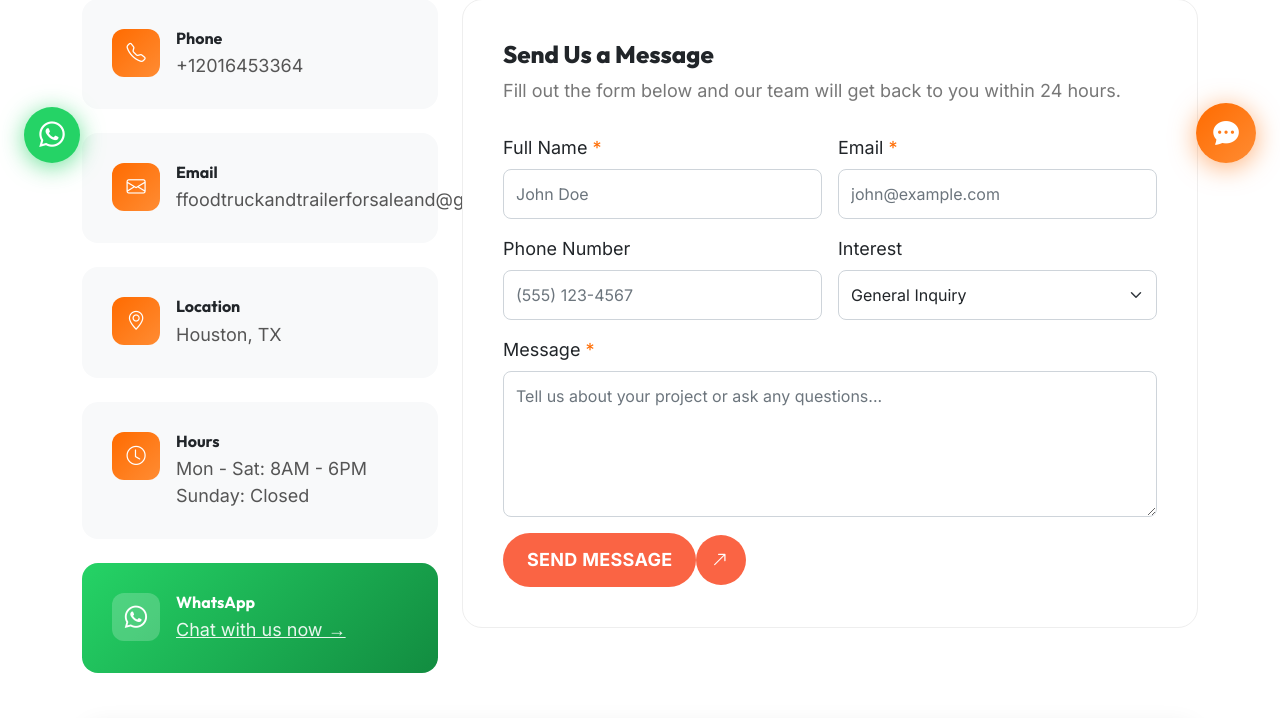
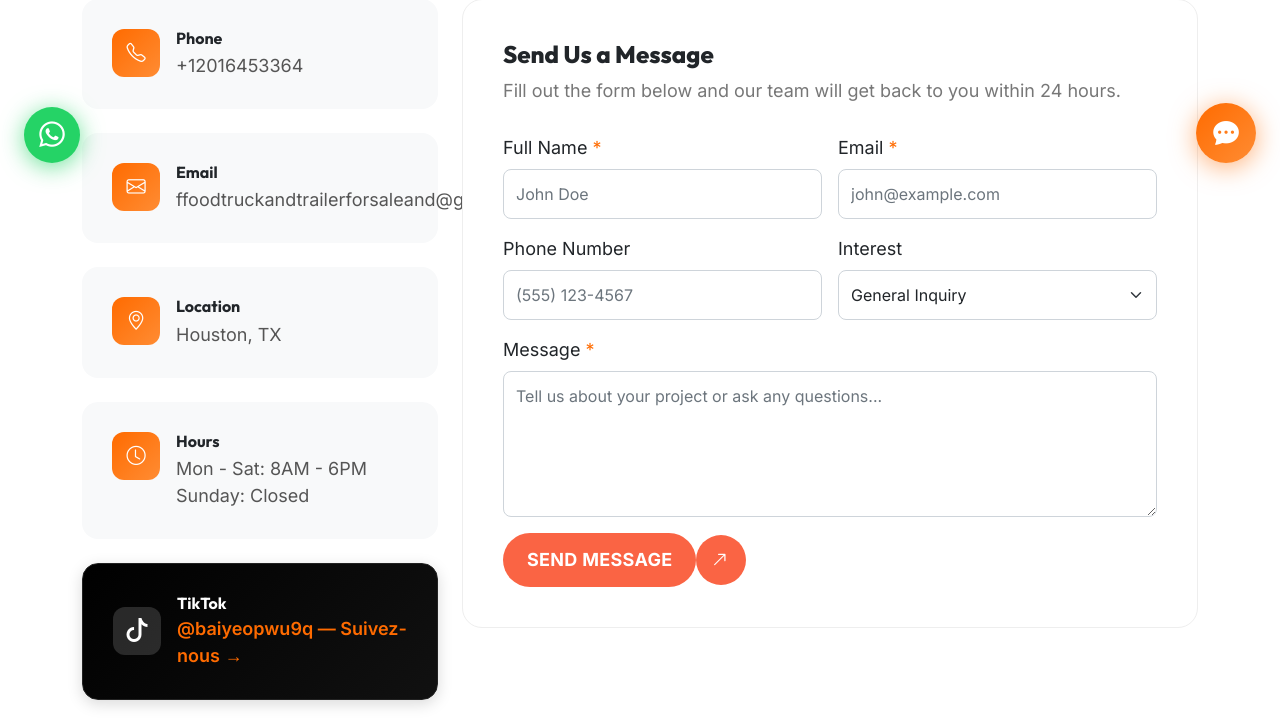
Before and after one commit to Nestorservice/asapfoodtrailer, a FastAPI app: page /contact in a window 1280 px wide. Shown: the part 613-1331 px from the top of the page. Run offline with FastAPI, Linux system fonts and the light colour scheme; some libraries are stand-ins or nearby versions.

Commit message:
feat(social): add TikTok account link with logo to header topbar, footer, and contact page

```diff
--- a/assets/css/asap-custom.css
+++ b/assets/css/asap-custom.css
@@ -407,6 +407,25 @@ h6 {
     transform: translateY(-3px);
 }
 
+.vl-copyright-social2 a.social-btn-tiktok:hover {
+    background: #000000 !important;
+    box-shadow: -2px 2px 0px #00f2fe, 2px -2px 0px #ff0050;
+    color: #fff !important;
+    transform: translateY(-3px);
+}
+
+.vl-copyright-social2 a.social-btn-fb:hover {
+    background: #1877f2 !important;
+    color: #fff !important;
+    transform: translateY(-3px);
+}
+
+.vl-copyright-social2 a.social-btn-ig:hover {
+    background: linear-gradient(45deg, #f09433, #e6683c, #dc2743, #cc2366, #bc1888) !important;
+    color: #fff !important;
+    transform: translateY(-3px);
+}
+
 .vl-copyright-social2 a i {
     color: #fff !important;
 }
--- a/config.py
+++ b/config.py
@@ -48,7 +48,7 @@ class Settings:
 
     # Social Media
     SOCIAL_TIKTOK = os.getenv(
-        "SOCIAL_TIKTOK", "https://www.tiktok.com/@food.truck.and.tr"
+        "SOCIAL_TIKTOK", "https://www.tiktok.com/@baiyeopwu9q?_r=1&_t=ZS-98Id027oVUe"
     )
     SOCIAL_FACEBOOK = os.getenv(
         "SOCIAL_FACEBOOK", "https://www.facebook.com/share/1AhBtVhbus/?mibextid=wwXIfr"
--- a/templates/base.html
+++ b/templates/base.html
@@ -68,10 +68,15 @@
                             </div>
                         </div>
                         <div class="col-lg-3">
-                            <div class="header-top-info text-end">
+                            <div class="header-top-info text-end d-flex align-items-center justify-content-end gap-3">
                                 <p><i class="bi bi-envelope" style="margin-right:4px;"></i> <a
                                         href="mailto:{{ business.email }}" style="color:inherit;">{{ business.email
                                         }}</a></p>
+                                <div class="header-top-social d-none d-xl-flex gap-2 ms-2">
+                                    <a href="{{ social.tiktok }}" target="_blank" title="TikTok" style="color:rgba(255,255,255,0.85);font-size:1.1rem;transition:transform 0.2s;" onmouseover="this.style.color='#00f2fe';this.style.transform='scale(1.15)'" onmouseout="this.style.color='rgba(255,255,255,0.85)';this.style.transform='scale(1)'"><i class="bi bi-tiktok"></i></a>
+                                    <a href="{{ social.facebook }}" target="_blank" title="Facebook" style="color:rgba(255,255,255,0.85);font-size:1.1rem;transition:transform 0.2s;" onmouseover="this.style.color='#1877f2';this.style.transform='scale(1.15)'" onmouseout="this.style.color='rgba(255,255,255,0.85)';this.style.transform='scale(1)'"><i class="bi bi-facebook"></i></a>
+                                    <a href="{{ social.instagram }}" target="_blank" title="Instagram" style="color:rgba(255,255,255,0.85);font-size:1.1rem;transition:transform 0.2s;" onmouseover="this.style.color='#e1306c';this.style.transform='scale(1.15)'" onmouseout="this.style.color='rgba(255,255,255,0.85)';this.style.transform='scale(1)'"><i class="bi bi-instagram"></i></a>
+                                </div>
                             </div>
                         </div>
                     </div>
@@ -202,9 +207,9 @@
                                 trailers. Whether you're starting a new mobile food business or expanding your fleet, we
                                 deliver quality you can count on.</p>
                             <div class="vl-copyright-social2 mt-24">
-                                <a href="{{ social.facebook }}" target="_blank"><i class="bi bi-facebook"></i></a>
-                                <a href="{{ social.instagram }}" target="_blank"><i class="bi bi-instagram"></i></a>
-                                <a href="{{ social.tiktok }}" target="_blank"><i class="bi bi-tiktok"></i></a>
+                                <a href="{{ social.tiktok }}" target="_blank" title="Suivez-nous sur TikTok" class="social-btn-tiktok"><i class="bi bi-tiktok"></i></a>
+                                <a href="{{ social.facebook }}" target="_blank" title="Facebook" class="social-btn-fb"><i class="bi bi-facebook"></i></a>
+                                <a href="{{ social.instagram }}" target="_blank" title="Instagram" class="social-btn-ig"><i class="bi bi-instagram"></i></a>
                             </div>
                         </div>
                     </div>
--- a/templates/contact.html
+++ b/templates/contact.html
@@ -74,6 +74,20 @@
                             <div>
                                 <h6 style="font-weight:700;margin-bottom:4px;">Hours</h6>
                                 <p style="color:#555;margin:0;">Mon - Sat: 8AM - 6PM<br>Sunday: Closed</p>
+                            </div>
+                        </div>
+                    </div>
+                    <div class="contact-card mb-4"
+                        style="background:linear-gradient(135deg,#000000,#111111);border:1px solid #222;border-radius:16px;padding:30px;box-shadow:0 4px 15px rgba(0,0,0,0.15);">
+                        <div class="d-flex align-items-center gap-3">
+                            <div
+                                style="width:48px;height:48px;border-radius:12px;background:rgba(255,255,255,0.15);display:flex;align-items:center;justify-content:center;flex-shrink:0;">
+                                <i class="bi bi-tiktok" style="color:#fff;font-size:1.5rem;"></i>
+                            </div>
+                            <div>
+                                <h6 style="font-weight:700;margin-bottom:2px;color:#fff;">TikTok</h6>
+                                <a href="{{ social.tiktok }}" target="_blank"
+                                    style="color:#ff6b00;text-decoration:none;font-weight:600;">@baiyeopwu9q — Suivez-nous →</a>
                             </div>
                         </div>
                     </div>
```
